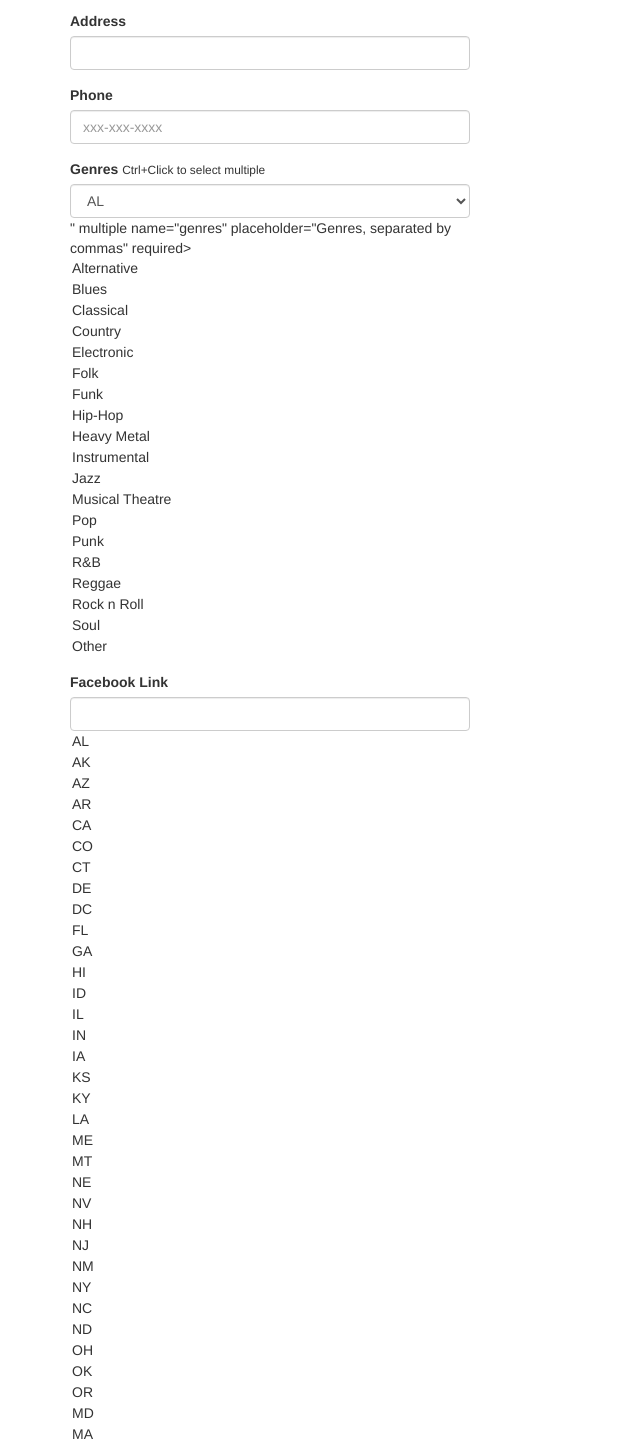
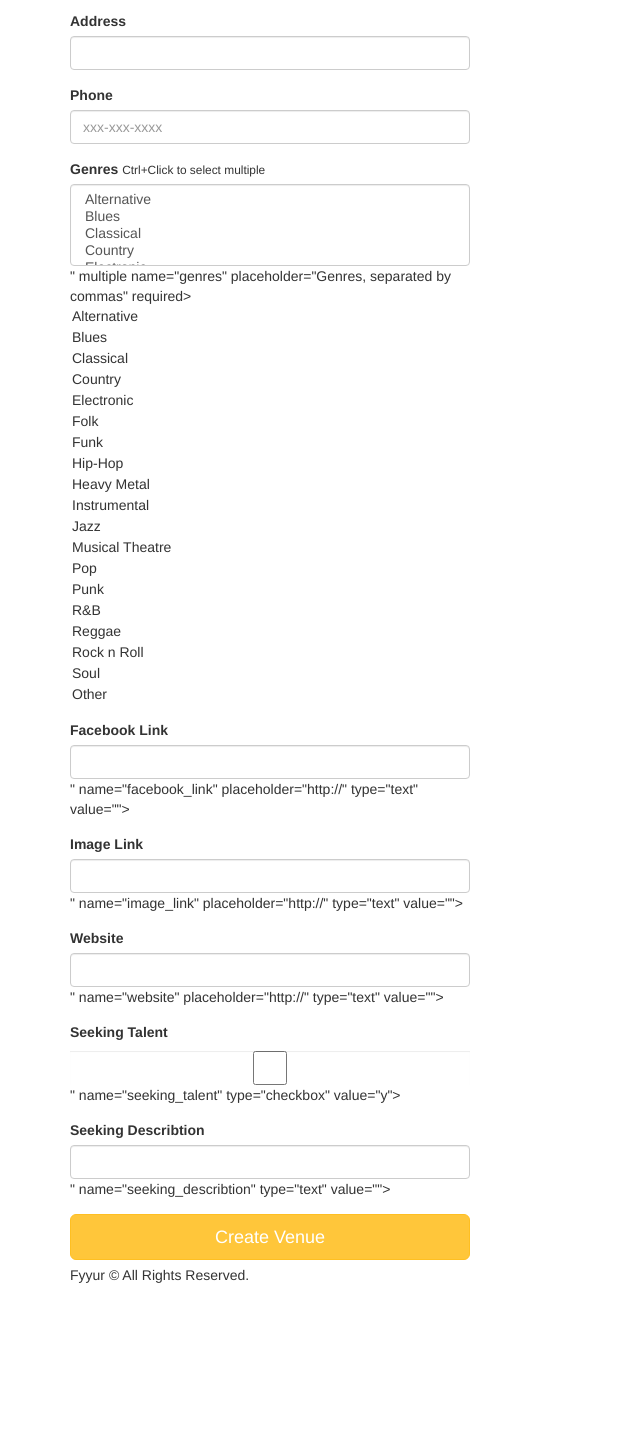
Before and after one commit to AhmedAlsudairi/Fyyur-Artist-Booking-Site, a Flask app: page /venues/create in a window 1280 px wide. Shown: the part 273-1712 px from the top of the page, without its empty margins (0-640 px from the left). After the commit the page ends 1556 px from the top, so only its background shows below. Run offline with Flask 2, Linux system fonts and the light colour scheme; some libraries are stand-ins or nearby versions.

Commit message:
updating the venue create form and table

```diff
--- a/app.py
+++ b/app.py
@@ -51,6 +51,9 @@
     genres = db.Column(db.String(120))
     image_link = db.Column(db.String(500))
     facebook_link = db.Column(db.String(120))
+    website = db.Column(db.String(120))
+    seeking_talent = db.Column(db.Boolean , default=False)
+    seeking_describtion = db.Column(db.String(500))
     shows = db.relationship('Show', backref = db.backref('venue', lazy=True))
     # TODO: implement any missing fields, as a database migration using Flask-Migrate
 
@@ -181,9 +184,9 @@
     "city": venue.city,
     "state": venue.state,
     "phone": venue.phone,
-    "website": "https://www.parksquarelivemusicandcoffee.com",
+    "website": venue.website,
     "facebook_link": venue.facebook_link,
-    "seeking_talent": False,
+    "seeking_talent": venue.seeking_talent,
     "image_link": venue.image_link,
     "past_shows": past_shows,
     "upcoming_shows": upcoming_shows,
@@ -214,7 +217,11 @@
     image_link = request.form.get('image_link', '')
     genres = request.form.get('genres', '')
     facebook_link = request.form.get('facebook_link', '')
-    venue = Venue(name=name, city=city, state=state, address=address, phone=phone, image_link=image_link, genres=genres, facebook_link=facebook_link)
+    website = request.form.get('website', '')
+    seeking_talent = request.form.get('seeking_talent', '')
+    seeking_describtion = request.form.get('seeking_describtion', '')
+    print(seeking_talent)
+    venue = Venue(name=name, city=city, state=state, address=address, phone=phone, image_link=image_link, genres=genres, facebook_link=facebook_link, website=website, seeking_talent=seeking_talent, seeking_describtion=seeking_describtion)
     db.session.add(venue)
     db.session.commit()
     # on successful db insert, flash success
--- a/forms.py
+++ b/forms.py
@@ -1,6 +1,6 @@
 from datetime import datetime
 from flask_wtf import Form
-from wtforms import StringField, SelectField, SelectMultipleField, DateTimeField
+from wtforms import StringField, SelectField, SelectMultipleField, DateTimeField, BooleanField
 from wtforms.validators import DataRequired, AnyOf, URL
 
 class ShowForm(Form):
@@ -116,6 +116,15 @@
     facebook_link = StringField(
         'facebook_link', validators=[URL()]
     )
+    website = StringField(
+        'website', validators=[URL()]
+    )
+    seeking_talent = BooleanField(
+        'seeking_talent'
+    )
+    seeking_describtion = StringField(
+        'seeking_talent'
+    )
 
 class ArtistForm(Form):
     name = StringField(
@@ -216,5 +225,14 @@
         # TODO implement enum restriction
         'facebook_link', validators=[URL()]
     )
+    website = StringField(
+        'website', validators=[URL()]
+    )
+    seeking_talent = BooleanField(
+        'seeking_talent'
+    )
+    seeking_describtion = StringField(
+        'seeking_describtion'
+    )
 
 # TODO IMPLEMENT NEW ARTIST FORM AND NEW SHOW FORM
--- a/templates/forms/new_venue.html
+++ b/templates/forms/new_venue.html
@@ -30,11 +30,27 @@
       <div class="form-group">
         <label for="genres">Genres</label>
         <small>Ctrl+Click to select multiple</small>
-        {{ form.genres(class_ = 'form-control', placeholder='Genres, separated by commas', id=form.state, autofocus = true) }}
+        {{ form.genres(class_ = 'form-control', placeholder='Genres, separated by commas', id=form.genres, autofocus = true) }}
       </div>
       <div class="form-group">
-          <label for="genres">Facebook Link</label>
-          {{ form.facebook_link(class_ = 'form-control', placeholder='http://', id=form.state, autofocus = true) }}
+          <label for="facebook_link">Facebook Link</label>
+          {{ form.facebook_link(class_ = 'form-control', placeholder='http://', id=form.facebook_link, autofocus = true) }}
+        </div>
+        <div class="form-group">
+          <label for="image_link">Image Link</label>
+          {{ form.image_link(class_ = 'form-control', placeholder='http://', id=form.image_link, autofocus = true) }}
+        </div>
+        <div class="form-group">
+          <label for="website">Website</label>
+          {{ form.website(class_ = 'form-control', placeholder='http://', id=form.website, autofocus = true) }}
+        </div>
+        <div class="form-group">
+          <label for="seeking_talent">Seeking Talent</label>
+          {{ form.seeking_talent(class_ = 'form-control ', id=form.seeking_talent, autofocus = true) }}
+        </div>
+        <div class="form-group">
+          <label for="seeking_describtion">Seeking Describtion</label>
+          {{ form.seeking_describtion(class_ = 'form-control ', id=form.seeking_describtion, autofocus = true) }}
         </div>
       <input type="submit" value="Create Venue" class="btn btn-primary btn-lg btn-block">
     </form>
```
Also changed, not shown: migrations/versions/9639a1c20da8_.py (added, +28 -0 lines), migrations/versions/a67776a310b5_.py (added, +28 -0 lines), migrations/versions/e863d455b592_.py (added, +28 -0 lines), templates/forms/new_artist.html (+24 -8 lines).
